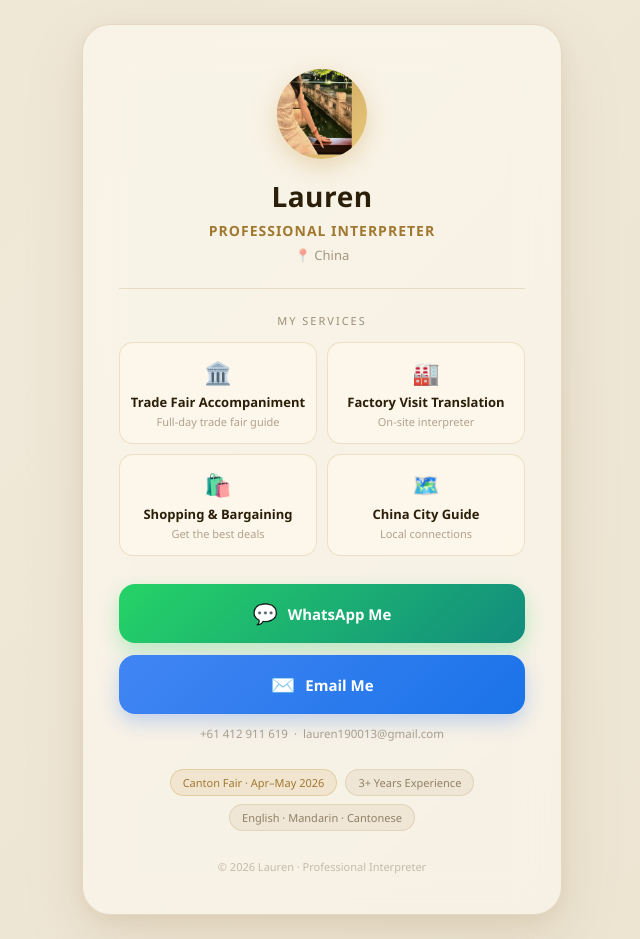
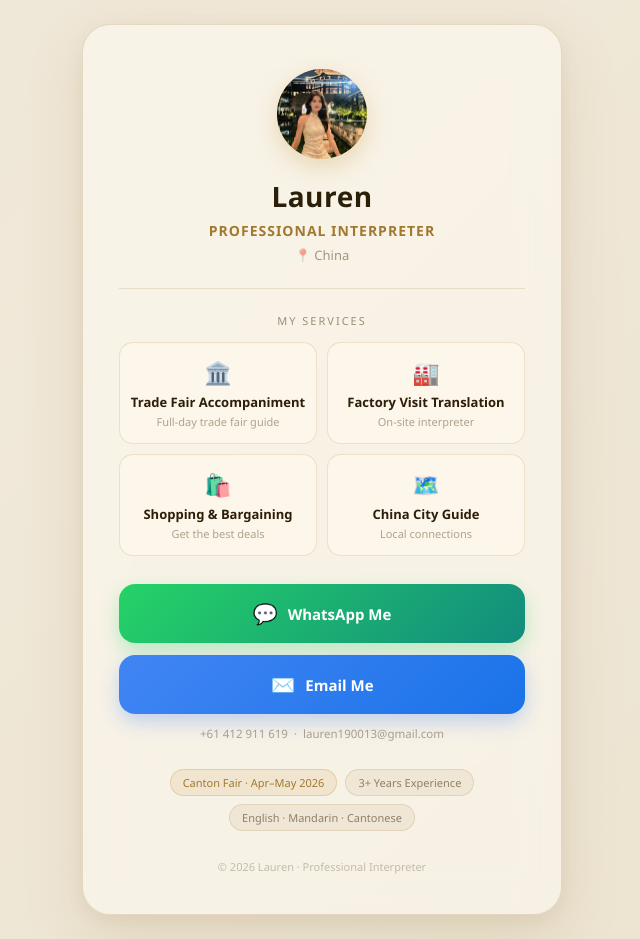
Before and after one commit to lauren190013/canton-fair, a plain HTML site: page index.html in a window 1280 px wide. Shown: the whole page, without its empty margins (318-958 px from the left). Drawn offline with Linux system fonts and the light colour scheme.

Commit message:
Update: restore original avatar image size

```diff
--- a/index.html
+++ b/index.html
@@ -56,11 +56,10 @@
     }
 
     .avatar img {
-      width: 180%;
-      height: 180%;
+      width: 100%;
+      height: 100%;
       object-fit: cover;
-      object-position: center 30%;
-      transform: translateX(-25%) translateY(-25%);
+      object-position: center;
     }
 
     h1 {
```
